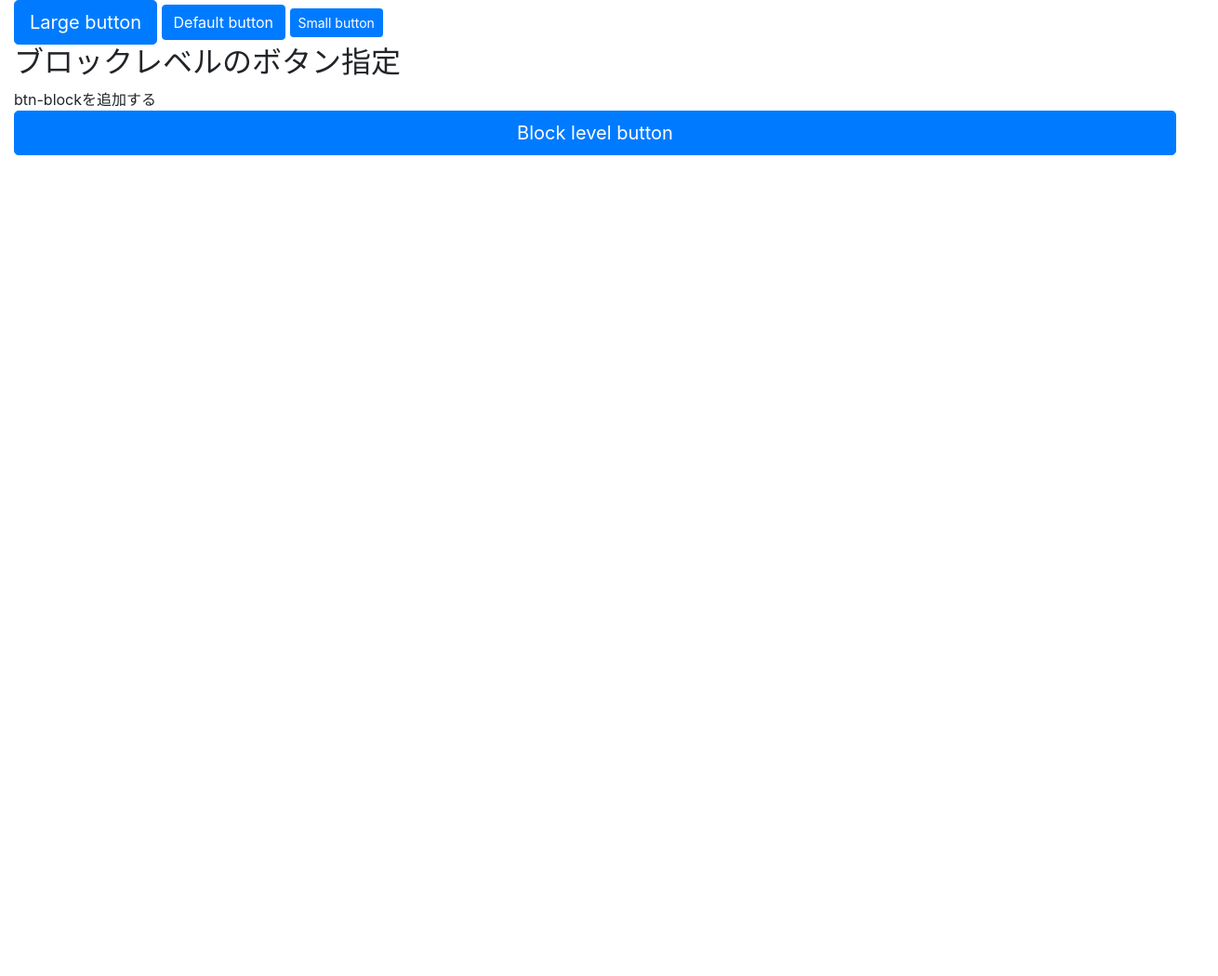
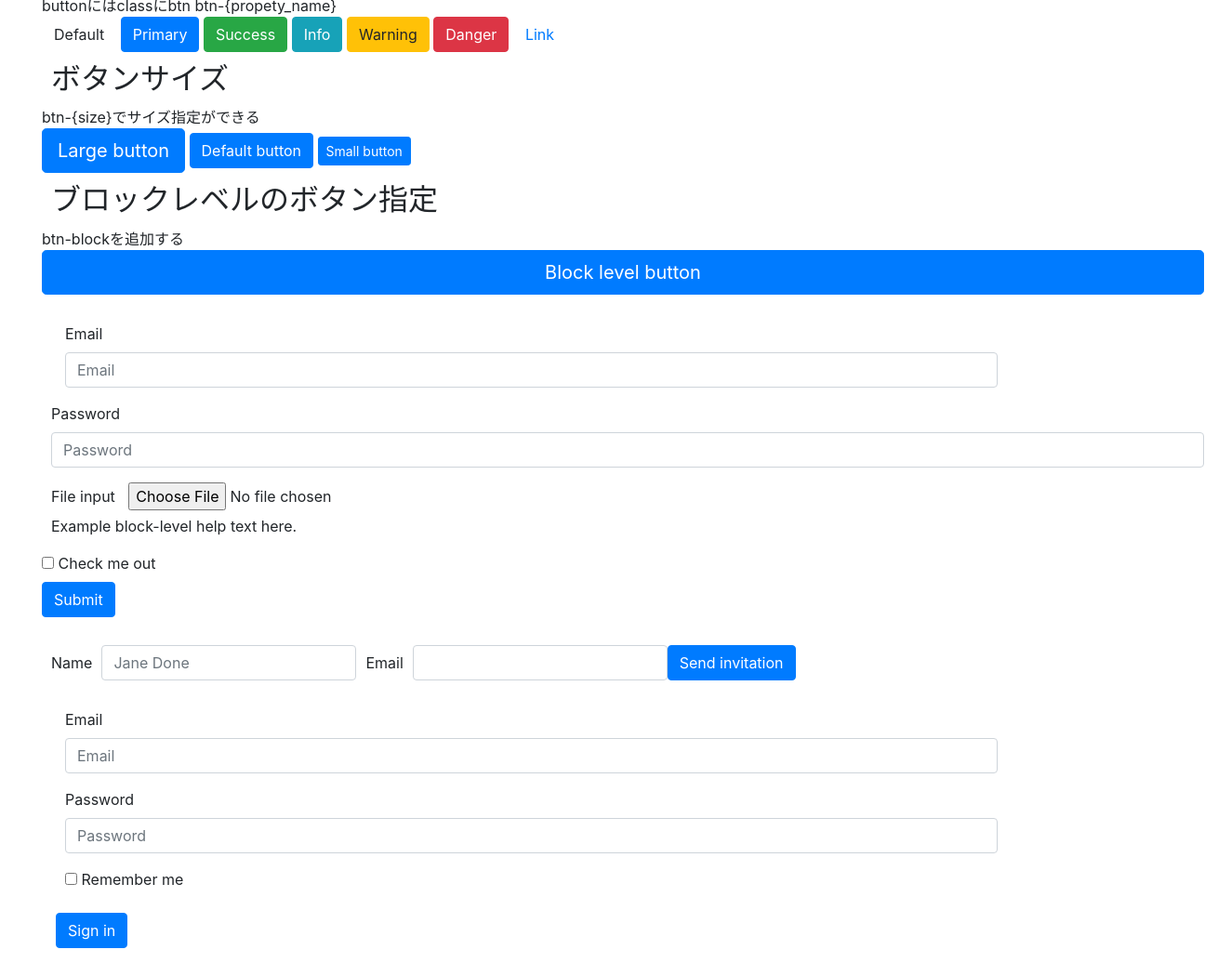
Before and after one commit to kazato110tm/bootstrap4_1, a plain HTML site: page index.html in a window 1280 px wide. Shown: the part 682-1732 px from the top of the page at 93% size, 1310 px wide, since content can reach past the window. Before the commit the page ends 849 px from the top, so only its background shows below. Drawn offline with nearby package versions, Linux system fonts and the light colour scheme.

Commit message:
add form

```diff
--- a/index.html
+++ b/index.html
@@ -85,5 +85,96 @@
             btn-blockを追加する
             <button type="button" class="btn btn-primary btn-lg btn-block">Block level button</button>
         </div>
+
+        <div class="container-fluid">
+            <form class="form-horizontal">
+                <div class="form-group">
+                    <label for="inputEmail3" class="col-sm-2 control-label">Email</label>
+                    <div class="col-sm-10">
+                        <input type="email" class="form-control" id="inputEmail3" placeholder="Email">
+                    </div>
+                </div>
+                <div class="form-group">
+                    <label for="exampleInputPassword1">Password</label>
+                    <input type="password" class="form-control" id="exampleInputPassword1" placeholder="Password">
+                </div>
+                <div class="form-group">
+                    <label for="exampleInputFile">File input</label>
+                    <input type="file" id="exampleInputFile">
+                    <p class="help-block">Example block-level help text here.</p>
+                </div>
+                <div class="checkbox">
+                    <label>
+                        <input type="checkbox"> Check me out
+                    </label>
+                </div>
+                <button type="submit" class="btn btn-primary">Submit</button>
+            </form>
+        </div>
+
+        <div class="container-fluid">
+            <form class="form-inline">
+                <div class="form-group">
+                    <label for="exampleInputName2">Name</label>
+                    <input type="text" class="form-control" id="exampleInputName2" placeholder="Jane Done">
+                </div>
+                <div class="form-group">
+                    <label for="exampleInputEmail2">Email</label>
+                    <input type="email" class="form-control" id="exampleInputEmail2" placeholeder="jane.doe@example.com">
+                </div>
+                <button type="submit" class="btn btn-primary">Send invitation</button>
+            </form>
+        </div>
+
+        <div class="container-fluid">
+            <form class="form-horizontal">
+                <div class="form-group">
+                    <label for="inputEmail4" class="col-sm-2 control-label">Email</label>
+                    <div class="col-sm-10">
+                        <input type="email" class="form-control" id="inputEmail4" placeholder="Email">
+                    </div>
+                </div>
+                <div class="form-group">
+                    <label for="inputPassword3" class="col-sm-2 control-label">Password</label>
+                    <div class="col-sm-10">
+                        <input type="password" class="form-control" id="inputPassword3" placeholder="Password">
+                    </div>
+                </div>
+                <div class="form-group">
+                    <div class="col^sm-offset-2 col-sm-10">
+                        <div class="checkbox">
+                            <label>
+                                <input type="checkbox"> Remember me
+                            </label>
+                        </div>
+                    </div>
+                </div>
+                <div class="col-sm-offset-2 col-sm-10">
+                    <button type="submit" class="btn btn-primary">Sign in</button>
+                </div>
+            </form>
+        </div>
     </body>
 </html>
+
+<style>
+    .container-fluid {
+        margin: 30px;
+    }
+
+    h1 {
+        margin: 10px;
+    }
+
+    h2 {
+        margin: 10px;
+    }
+
+    .form-group {
+        margin-left: 10px;
+    }
+
+    label {
+        margin-right: 10px;
+    }
+</style>
```
